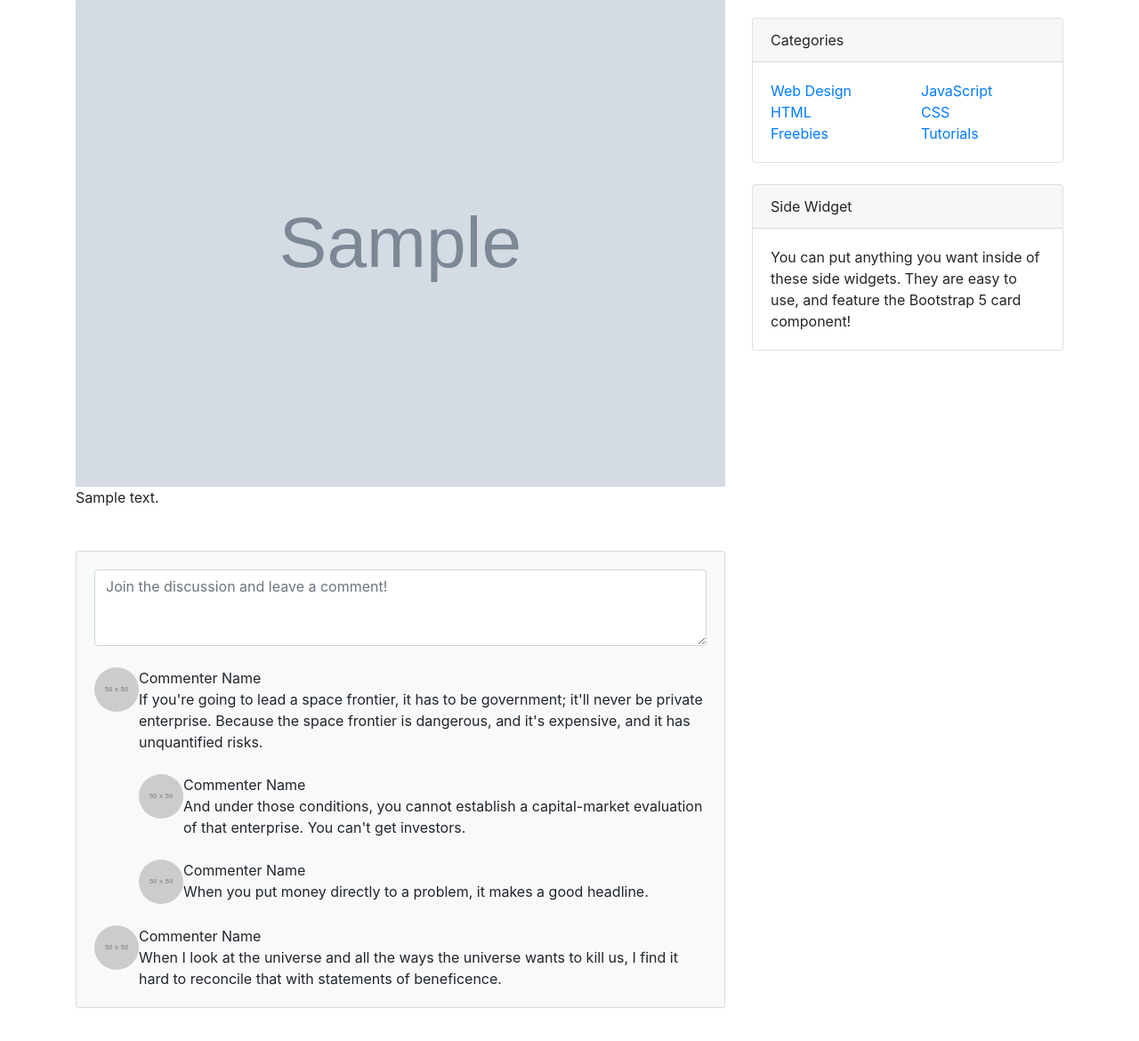
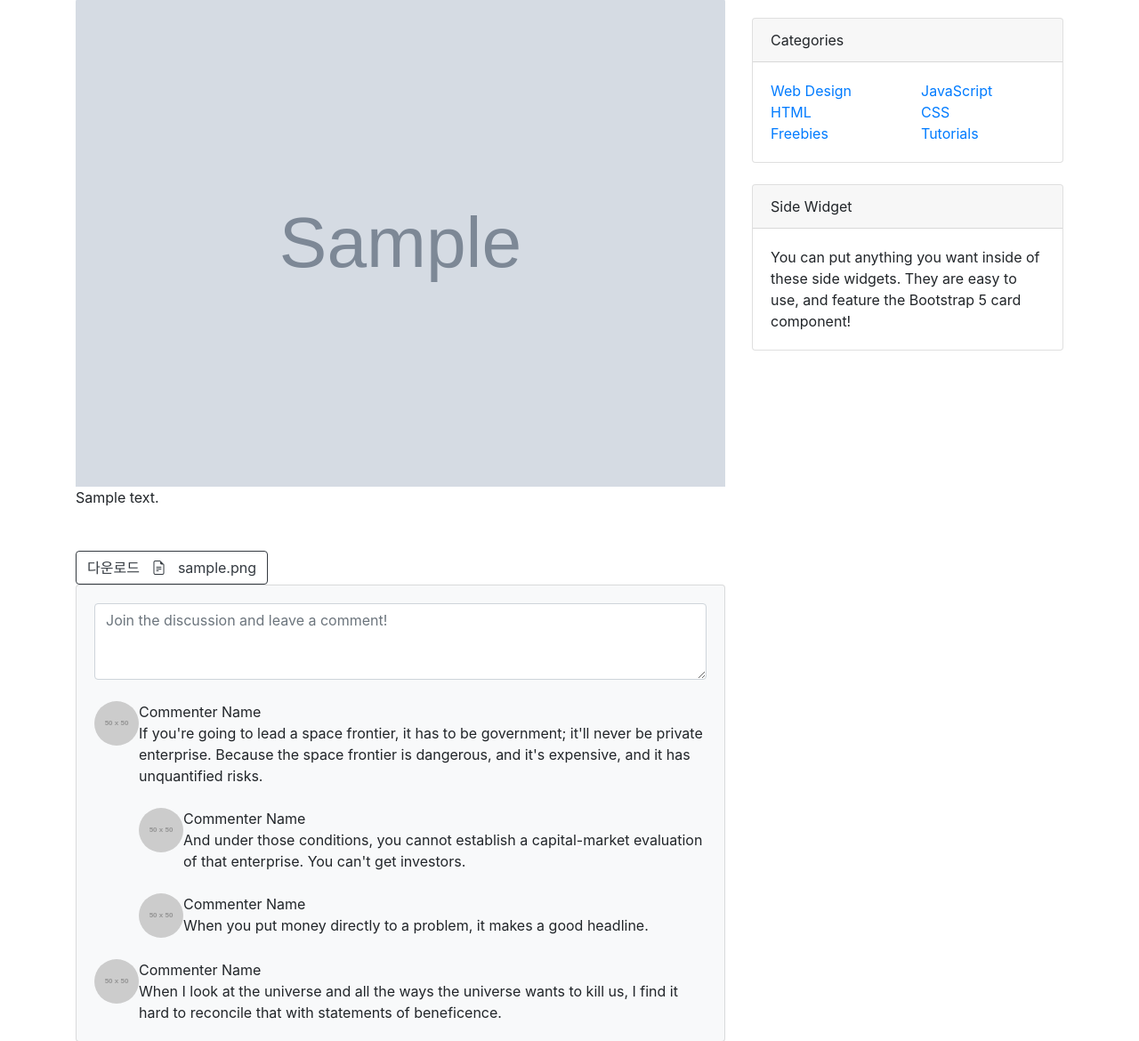
Before and after one commit to magpia001/doit_django, a Django app: page /blog/1/ in a window 1280 px wide. Shown: the part 193-1363 px from the top of the page at 89% size. Run offline with Django 3.2, Linux system fonts and the light colour scheme; tables that the repository leaves empty hold one stand-in row (values such as "Sample post"); grey boxes marked "Sample" are stand-in pictures; grey boxes labelled with a size stand in for pictures from a placeholder-image service; some libraries are stand-ins or nearby versions.

Commit message:
첨부 파일 있을 경우 포스트 상세 페이지에 다운로드 버튼 출력하기

```diff
--- a/blog/models.py
+++ b/blog/models.py
@@ -1,4 +1,5 @@
 from django.db import models
+import os
 
 # Create your models here.
 class Post(models.Model):
@@ -14,3 +15,9 @@ class Post(models.Model):
 
     def get_absolute_url(self):
         return f'/blog/{self.pk}'
+
+    def get_file_name(self):
+        return os.path.basename(self.file_upload.name)
+
+    def get_file_ext(self):
+        return self.get_file_name().split('.')[-1]
--- a/blog/templates/blog/post_detail.html
+++ b/blog/templates/blog/post_detail.html
@@ -6,6 +6,7 @@
     <meta http-equiv="X-UA-Compatible" content="IE=edge">
     <meta name="viewport" content="width=device-width, initial-scale=1.0">
     <link rel="stylesheet" href="https://cdn.jsdelivr.net/npm/bootstrap@4.6.2/dist/css/bootstrap.min.css">
+    <link rel="stylesheet" href="https://cdn.jsdelivr.net/npm/bootstrap-icons@1.9.1/font/bootstrap-icons.css">
     <link rel="stylesheet" href="{% static 'css/style.css' %}">
     <title>{{ post.title }} - Blog </title>
 </head>
@@ -67,6 +68,28 @@
                     <section class="mb-5">
                         <p class="fs-5 mb-4">{{ post.content }}</p>
                     </section>
+                    {% if post.file_upload %}
+                    <a href="{{ post.file_upload.url }}" class="btn btn-outline-dark" role="button">
+                        다운로드 &nbsp;
+                        {% if post.get_file_ext == 'csv' %}
+                        <i class="bi bi-filetype-csv"></i>
+                        {% elif post.get_file_ext == 'xlsx' or post.get_file_ext == 'xls' %}
+                        <i class="bi bi-filetype-xlsx"></i>
+                        {% elif post.get_file_ext == 'docx' or post.get_file_ext == 'doc' %}
+                        <i class="bi bi-filetype-doc"></i>
+                        {% elif post.get_file_ext == 'pdf' %}
+                        <i class="bi bi-filetype-pdf"></i>
+                        {% elif post.get_file_ext == 'hwp' %}
+                        <i class="bi bi-h-square"></i>
+                        {% elif post.get_file_ext == 'txt' %}
+                        <i class="bi bi-filetype-txt"></i>
+                        {% else %}
+                        <i class="bi bi-file-earmark-text"></i>
+                        {% endif %}&nbsp;
+                        {{ post.get_file_name}}
+                    </a>
+
+                    {% endif %}
                 </article>
                 <!-- Comments section-->
                 <section class="mb-5">
```
